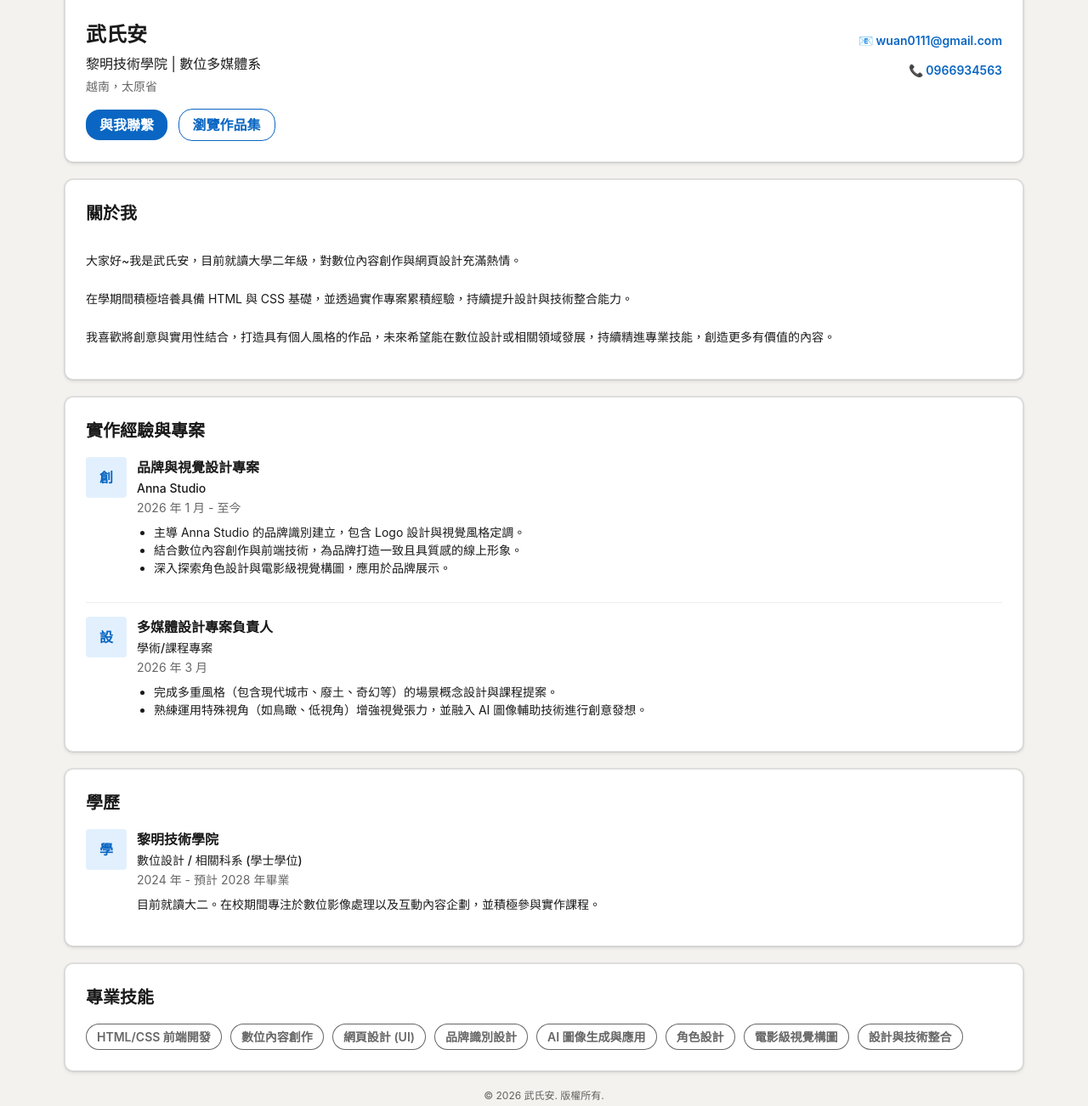
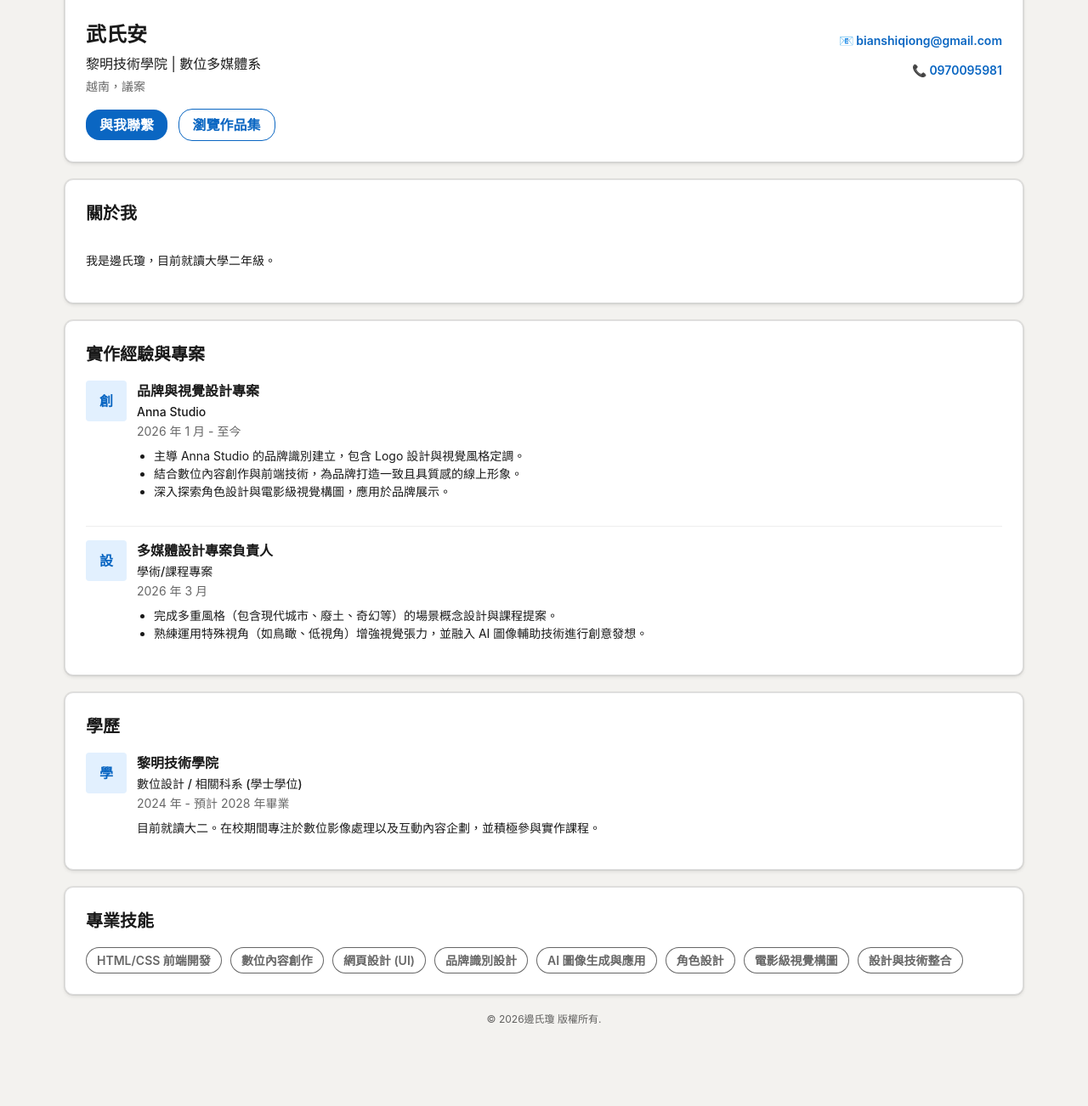
Before and after one commit to Dabach2003/bianshiqiong, a plain HTML site: page index.html in a window 1280 px wide. Shown: the part 374-1676 px from the top of the page at 85% size. After the commit the page ends 1655 px from the top, so only its background shows below. Drawn offline with Linux system fonts and the light colour scheme.

Commit message:
Update index.html

```diff
--- a/index.html
+++ b/index.html
@@ -3,7 +3,7 @@
 <head>
     <meta charset="UTF-8">
     <meta name="viewport" content="width=device-width, initial-scale=1.0">
-    <title>武氏安 - 專業個人主頁</title>
+    <title>邊氏瓊- 專業個人主頁</title>
     <style>
         /* 全域樣式 - 模仿 LinkedIn 的灰白藍色調 */
         body {
@@ -310,7 +310,7 @@
                 <div class="basic-info">
                     <h1>武氏安</h1>
                     <p class="headline">黎明技術學院 | 數位多媒體系</p>
-                    <p class="location">越南，太原省</p>
+                    <p class="location">越南，議案</p>
                     <div class="action-buttons">
                         <a href="mailto:wuan0111@gmail.com" class="btn btn-primary">與我聯繫</a>
                         <a href="#" class="btn btn-secondary">瀏覽作品集</a>
@@ -318,8 +318,8 @@
                 </div>
 
                 <div class="contact-info">
-                    <p>📧 <a href="mailto:wuan0111@gmail.com">wuan0111@gmail.com</a></p>
-                    <p>📞 0966934563</p>
+                    <p>📧 <a href="mailto:bianshiqiong@gmail.com">bianshiqiong@gmail.com</a></p>
+                    <p>📞 0970095981</p>
                 </div>
             </div>
         </div>
@@ -328,11 +328,7 @@
     <section class="card">
         <h2 class="section-title">關於我</h2>
         <div class="section-content">
-            <p class="about-text">大家好~我是武氏安，目前就讀大學二年級，對數位內容創作與網頁設計充滿熱情。
-
-在學期間積極培養具備 HTML 與 CSS 基礎，並透過實作專案累積經驗，持續提升設計與技術整合能力。
-
-我喜歡將創意與實用性結合，打造具有個人風格的作品，未來希望能在數位設計或相關領域發展，持續精進專業技能，創造更多有價值的內容。</p>
+            <p class="about-text">我是邊氏瓊，目前就讀大學二年級。</p>
         </div>
     </section>
 
@@ -408,7 +404,7 @@
     </section>
 
     <footer>
-        <p>© 2026 武氏安. 版權所有.</p>
+        <p>© 2026邊氏瓊 版權所有.</p>
     </footer>
 
 </div>
```
